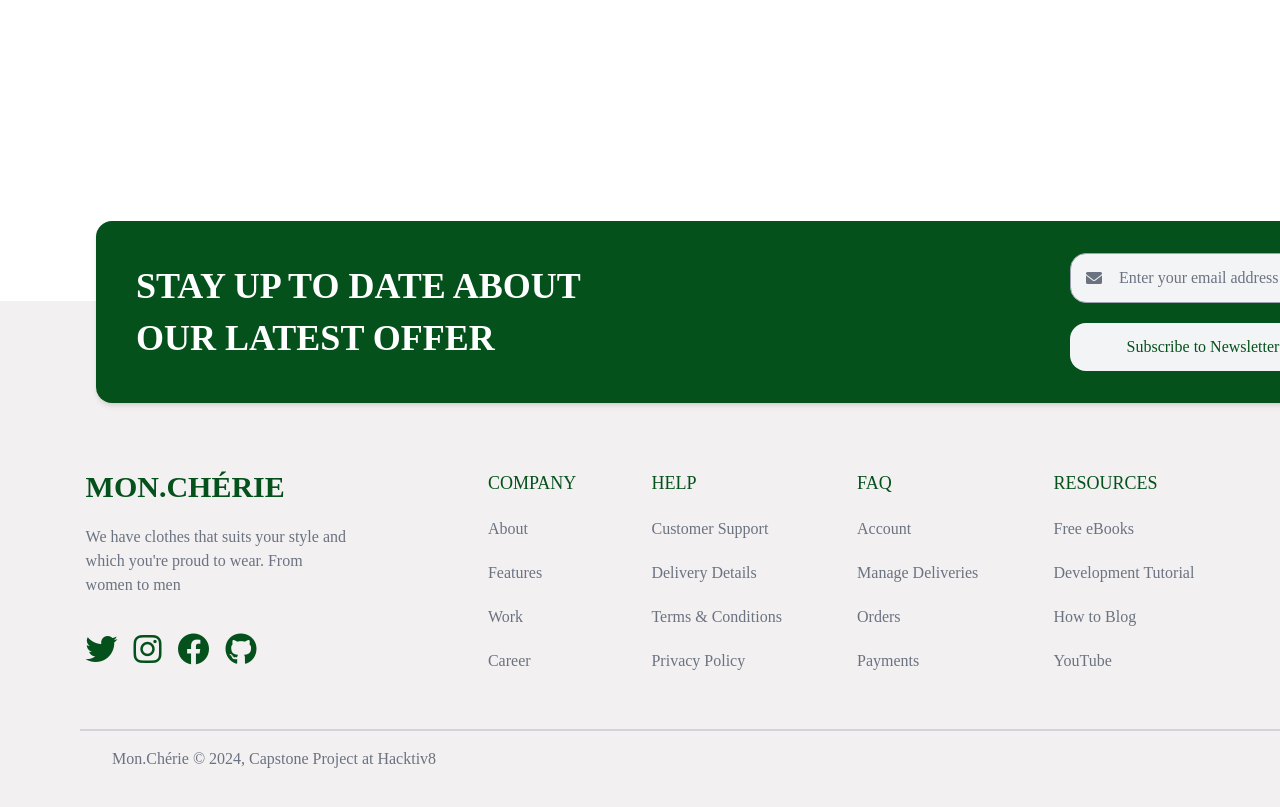
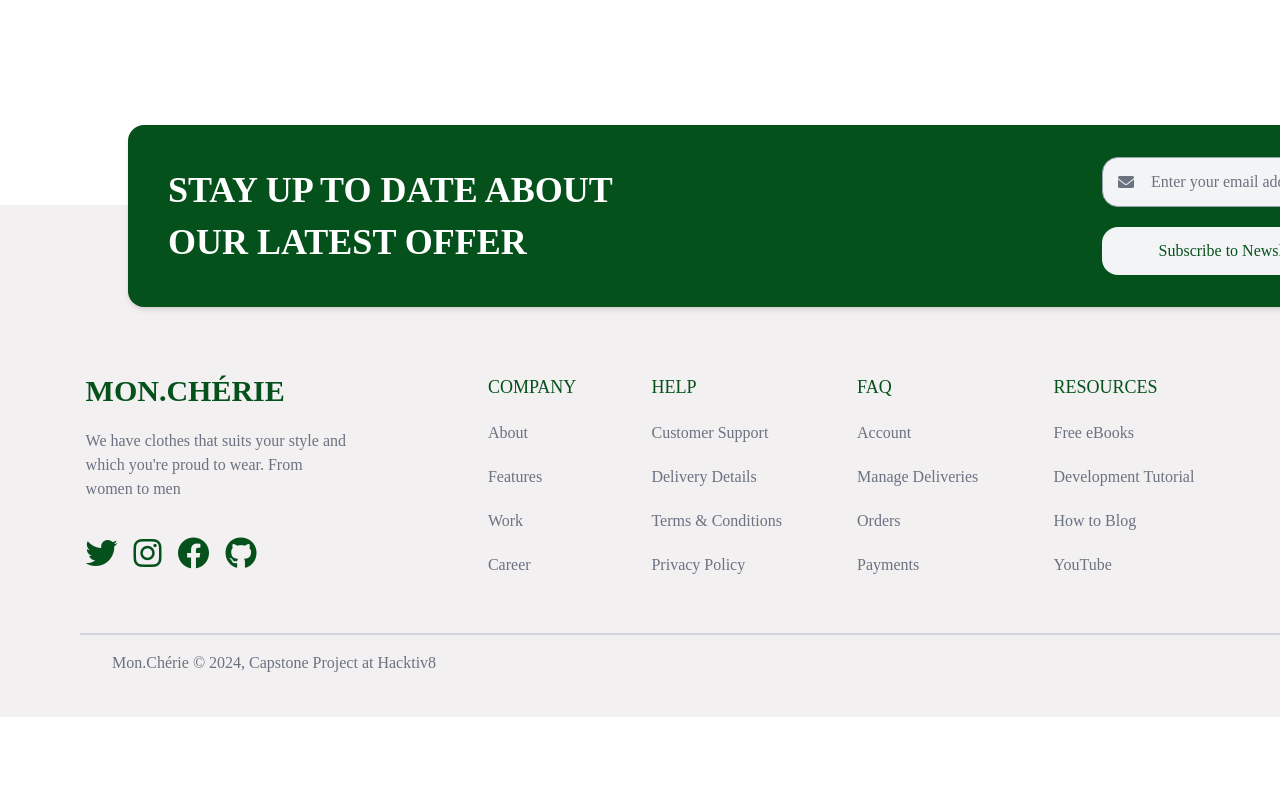
Before and after one commit to injanisgg/capstone-project-hv8, a React (Create React App) app: page /shop in a window 1280 px wide. Shown: the part 2400-3207 px from the top of the page. After the commit the page ends 3117 px from the top, so only its background shows below. Built offline with nearby package versions, Linux system fonts and the light colour scheme; no server answers.

Commit message:
`feat: Added loading indicators and improved layout in various components`

```diff
--- a/src/components/Category.jsx
+++ b/src/components/Category.jsx
@@ -2,11 +2,13 @@ import React, { useEffect, useState } from 'react';
 import { useNavigate } from 'react-router-dom';
 import renderStars from '../redux/actions/render-stars';
 import axios from 'axios';
+import Loading from '../img/loading.gif'
 
 function Category({ headTitle, categoryProduct }) {
     const navigate = useNavigate();
     const [category, setCategory] = useState([]);
     const isLogin = localStorage.getItem('authToken')
+    const [ loading, setLoading ] = useState(true)
 
     const handleRedirect = () => {
         if(!isLogin){
@@ -17,11 +19,14 @@ function Category({ headTitle, categoryProduct }) {
     };
 
     const fetchCategory = async () => {
+        setLoading(true)
         try {
             const response = await axios.get(`https://fakestoreapi.com/products/category/${categoryProduct}`);
             setCategory(response.data);
         } catch (error) {
             console.error("Error fetching product category:", error);
+        } finally {
+            setLoading(false)
         }
     };
 
@@ -63,9 +68,15 @@ function Category({ headTitle, categoryProduct }) {
     return (
         <div className='flex flex-col justify-center items-center mb-6'>
             <h1 className='text-main-army font-extrabold text-4xl leading-tight text-center my-5'>{headTitle}</h1>
-            <div className="grid grid-cols-1 grid-rows-1 sm:grid-cols-2 md:grid-cols-3 lg:grid-cols-4 gap-12">
-                {renderList}
-            </div>
+            {loading ? (
+                <div className='flex justify-center'>
+                    <img src={Loading} alt="Loading..." className='text-main-army my-48' />
+                </div>
+            ) : (
+                <div className="grid grid-cols-1 grid-rows-1 sm:grid-cols-2 md:grid-cols-3 lg:grid-cols-4 gap-12">
+                    {renderList}
+                </div>
+            )}
             <button className="rounded-3xl w-40 bg-slate-100 h-10 font-black mt-12 mb-4 border-0 border-main-army hover:border-2" onClick={handleRedirect}>View All</button>
             <div className="border-b-2 border-gray-300 mx-20 w-[1380px] mt-14"></div>
         </div>
--- a/src/components/Footer.jsx
+++ b/src/components/Footer.jsx
@@ -6,7 +6,7 @@ function Footer() {
       {/* Wrapper */}
       <div className="relative bg-landing w-full h-[32rem] pt-2">
         {/* Card army */}
-        <div className="absolute top-[-5rem] bg-main-army shadow-md rounded-2xl w-full max-w-7xl z-20 ml-[6rem]">
+        <div className="absolute top-[-5rem] bg-main-army shadow-md rounded-2xl w-full max-w-7xl z-20 mx-32">
           <div className="relative flex justify-between items-center px-10 py-8">
             <div>
               <div className="text-white font-bold text-4xl">STAY UP TO DATE ABOUT</div>
--- a/src/pages/searchPage.jsx
+++ b/src/pages/searchPage.jsx
@@ -14,13 +14,13 @@ function SearchPage() {
     const allProducts = useSelector((state) => state.search.product);
     const query = useQuery().get("query");
     const navigate = useNavigate();
-    const [loading, setLoading] = useState(true); // Tambahkan state loading
+    const [loading, setLoading] = useState(true);
 
     useEffect(() => {
         if (query) {
             setLoading(true); // Set loading menjadi true saat memulai pencarian
             dispatch(searchProducts(query)).finally(() => {
-                setLoading(false); // Set loading menjadi false setelah pencarian selesai
+            setLoading(false); // Set loading menjadi false setelah pencarian selesai
             });
         }
     }, [query, dispatch]);
--- a/src/pages/shop.jsx
+++ b/src/pages/shop.jsx
@@ -26,7 +26,7 @@ function Shop() {
   }, []);
 
   return (
-    <div className='mt-36'>
+    <div className='pt-12'>
       <div className='flex gap-5 mx-16'>
         <FiltersBar />
         <div className="grid grid-cols-1 grid-rows-4 sm:grid-cols-2 md:grid-cols-3 lg:grid-cols-4 gap-5">
```
